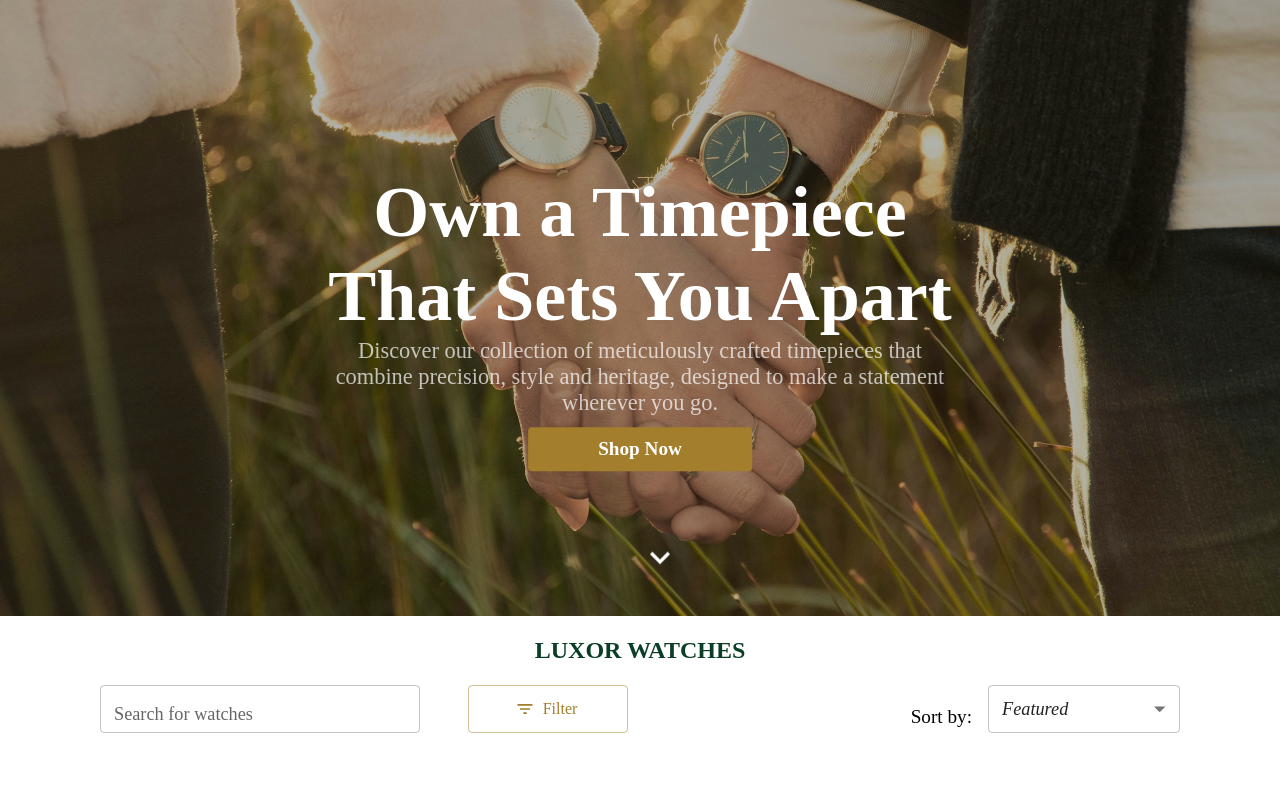
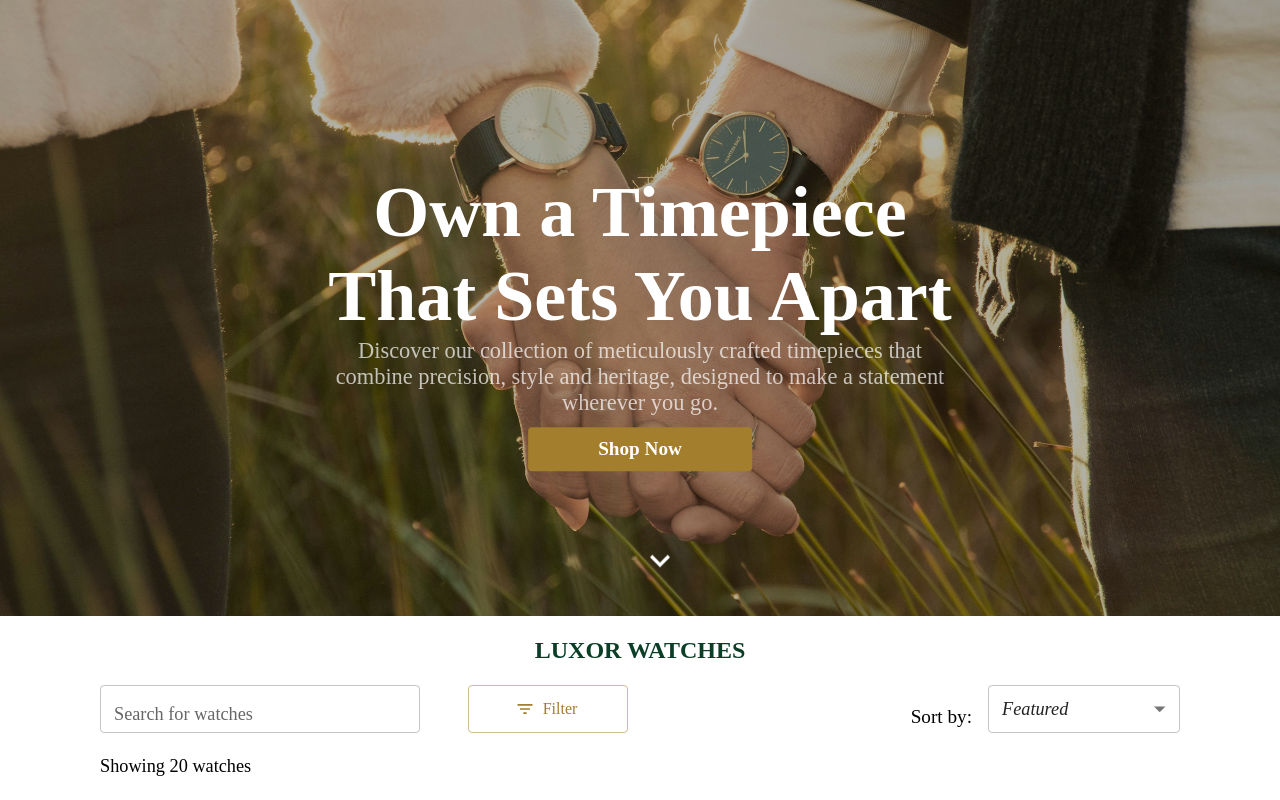
Before and after one commit to mwangizack/luxor, a Next.js app: page / in a window 1280 px wide. Shown: the part 182-982 px from the top of the page. Before the commit the page ends 935 px from the top, so only its background shows below. Built offline with nearby package versions, Linux system fonts and the light colour scheme.

Commit message:
feat: Add showing count text

```diff
--- a/src/app/components/LandingContent.tsx
+++ b/src/app/components/LandingContent.tsx
@@ -5,9 +5,12 @@ import SearchInput from "./SearchInput";
 import FilterListIcon from "@mui/icons-material/FilterList";
 import SortByInput from "./SortByInput";
 import FiltersSelectBoxes from "./FiltersSelectBoxes";
+import { useSelector } from "react-redux";
+import { RootState } from "../store/store";
 
 function LandingContent() {
   const [showFilters, setShowFilters] = React.useState(false);
+  const watches = useSelector((state: RootState) => state.cart.watchesToShow);
 
   return (
     <section id="content-section" style={{ padding: "20px 100px" }}>
@@ -26,7 +29,12 @@ function LandingContent() {
 
       {/* Inputs */}
       <Box
-        sx={{ width: "100%", display: "flex", justifyContent: "space-between", marginTop: "20px" }}
+        sx={{
+          width: "100%",
+          display: "flex",
+          justifyContent: "space-between",
+          marginTop: "20px",
+        }}
       >
         <Box
           sx={{
@@ -53,9 +61,10 @@ function LandingContent() {
       </Box>
 
       {/* Filters */}
-      {showFilters && (
-        <FiltersSelectBoxes />
-      )}
+      {showFilters && <FiltersSelectBoxes />}
+
+      {/* Count */}
+      <Typography sx={{ marginTop: "20px", }}>Showing {watches.length} {watches.length === 1 ? "watch" : "watches"}</Typography>
     </section>
   );
 }
```
